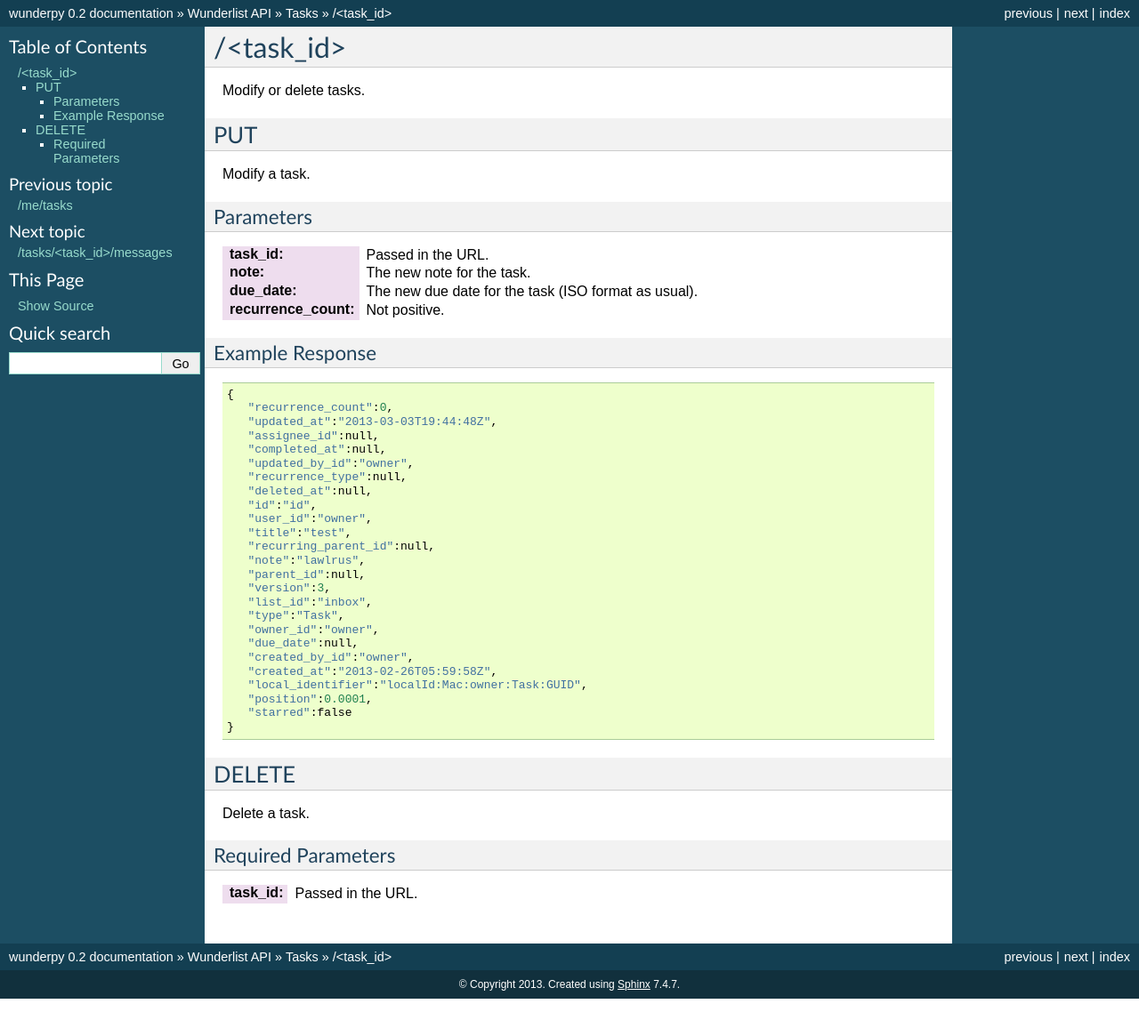
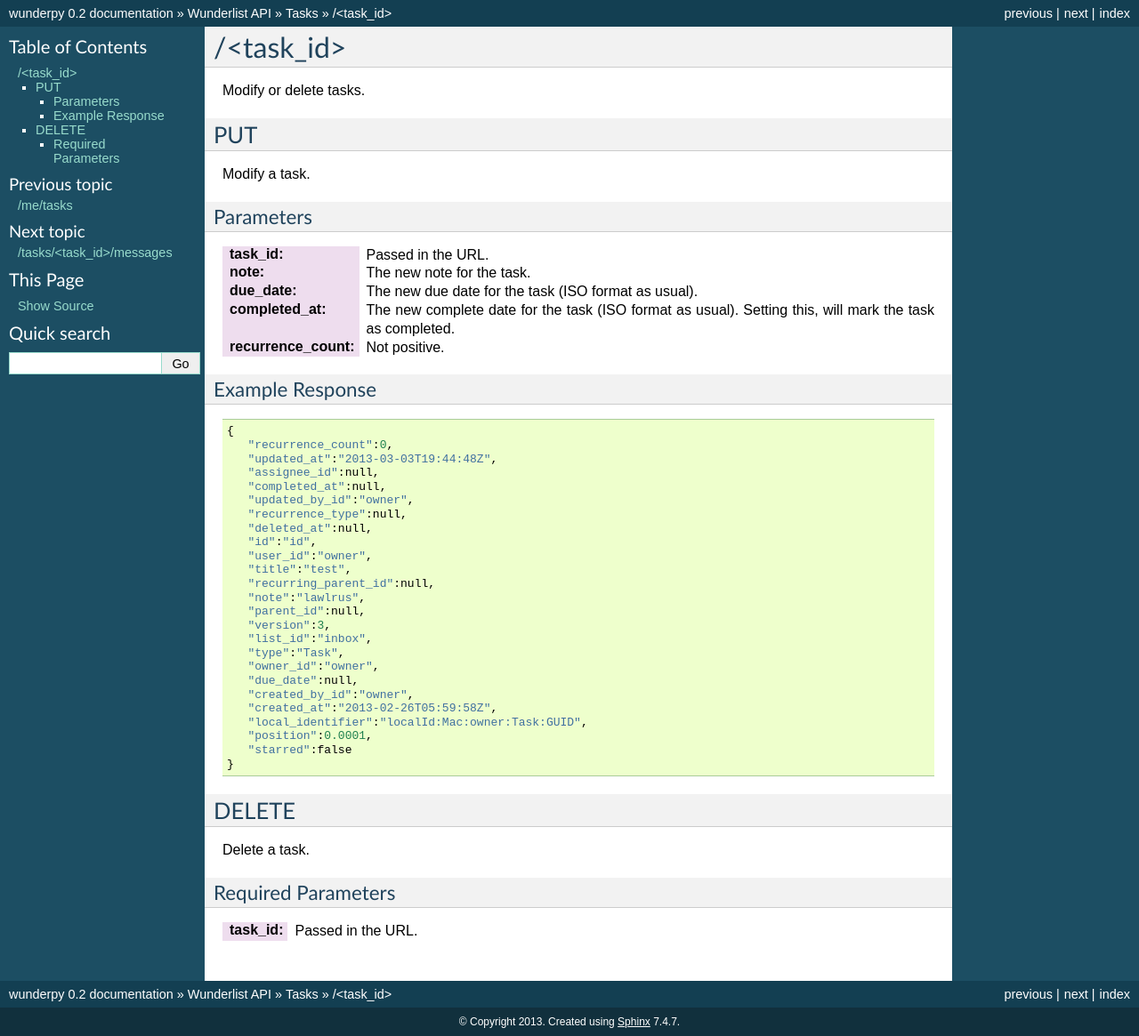
Before and after one commit to movermeyer/wunderpy, a Sphinx documentation site: the page built from docs/source/wunderlist_api/tasks/task_id.rst, in a window 1280 px wide. Shown: the whole page at 89% size. Built offline with Sphinx 7.4.7, drawn with Linux system fonts in a browser that asks for light colours; before the commit the page ends 1123 px from its top, so only the background shows below that.

Commit message:
Update task_id.rst

```diff
--- a/docs/source/wunderlist_api/tasks/task_id.rst
+++ b/docs/source/wunderlist_api/tasks/task_id.rst
@@ -12,6 +12,7 @@
 :task_id: Passed in the URL.
 :note: The new note for the task.
 :due_date: The new due date for the task (ISO format as usual).
+:completed_at: The new complete date for the task (ISO format as usual). Setting this, will mark the task as completed.
 :recurrence_count: Not positive.
 
 Example Response
```
